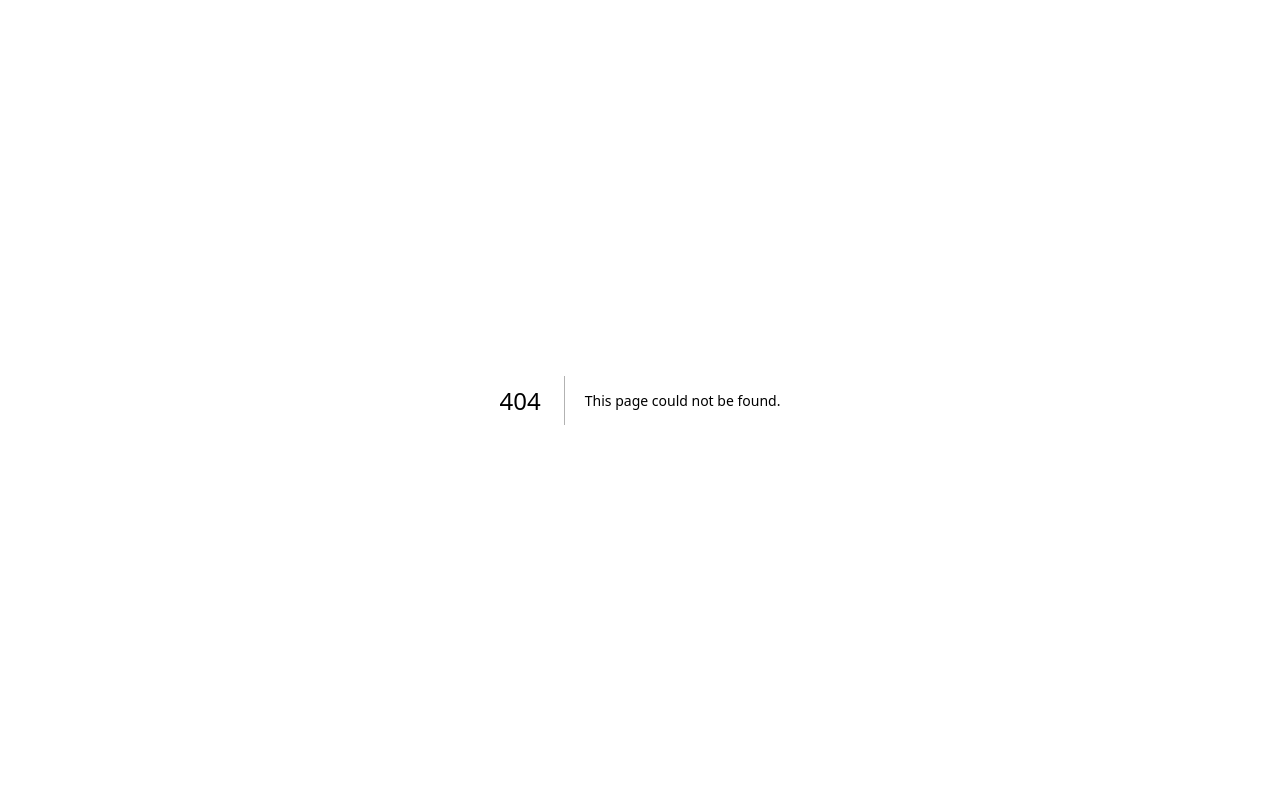
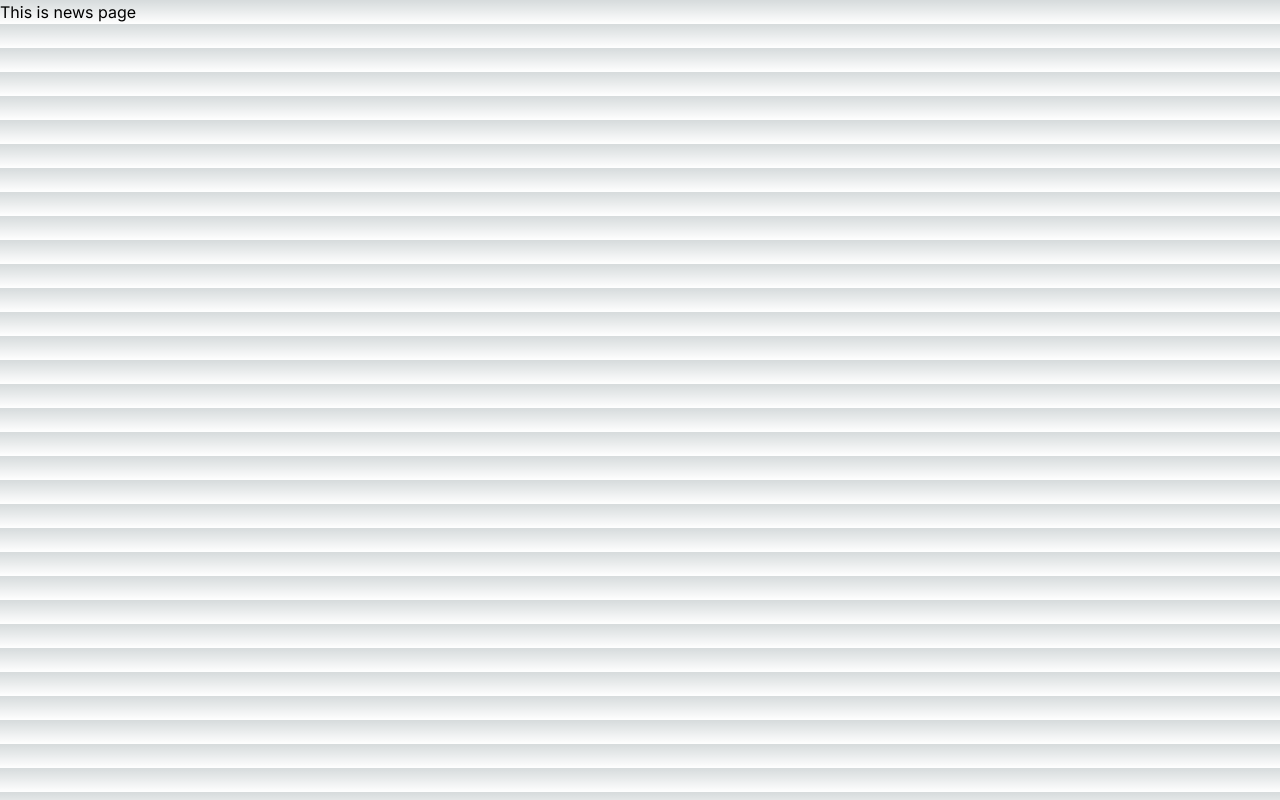
Before and after one commit to SakibAlHasan10/new-next.js-app, a Next.js app: page /news in a window 1280 px wide. Before the commit this address had no page. Built offline with nearby package versions, Linux system fonts and the light colour scheme.

Commit message:
create news page

```diff
--- /dev/null
+++ b/src/app/news/page.js
@@ -0,0 +1,11 @@
+import React from 'react';
+
+const NewsPage = () => {
+    return (
+        <div>
+            <h2>This is news page</h2>
+        </div>
+    );
+};
+
+export default NewsPage;
```
